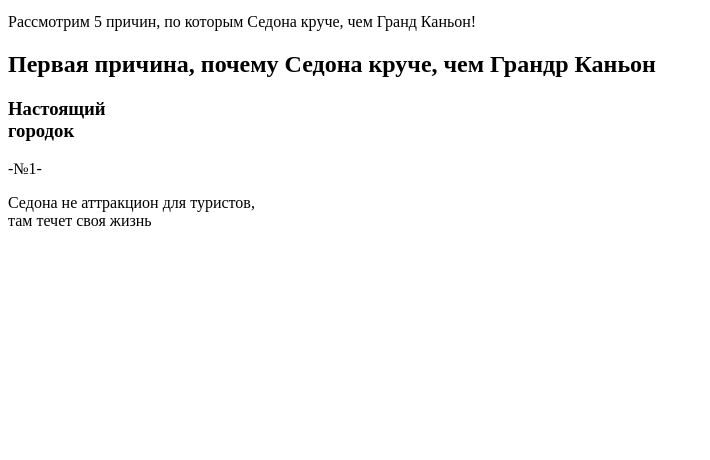
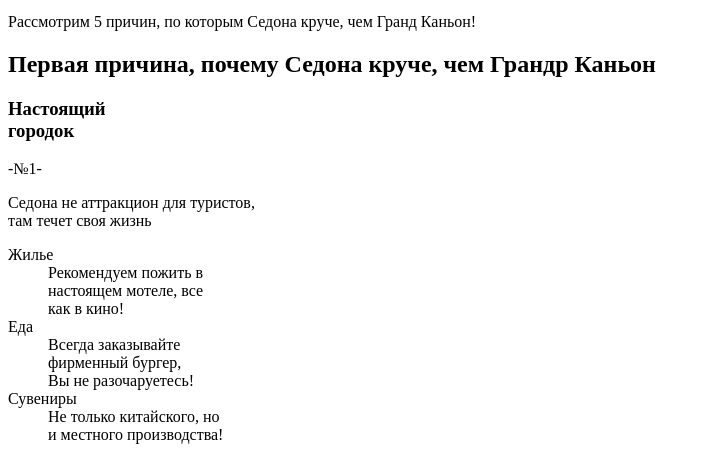
Before and after one commit to ElSemki/Html-Academy-Sedona-Adaptiv, a website: page source/index.html in a window 1280 px wide. Shown: the part 384-844 px from the top of the page, without its empty margins (0-710 px from the left). Before the commit the page ends 800 px from the top, so only its background shows below. Drawn offline with Linux system fonts and the light colour scheme.

Commit message:
Добавил секцию Benefits

```diff
--- a/source/index.html
+++ b/source/index.html
@@ -55,7 +55,8 @@
       </div>
     </section>
     <section class="first-reason">
-      <div class="first-reason__wrapper reason">
+      <div class="first-reason__wrapper">
+        <div class="reason">
           <h2 class="visually-hidde">Первая причина, почему Седона круче, чем Грандр Каньон</h2>
           <h3 class="reason__description">Настоящий<br>
             городок
@@ -66,9 +67,36 @@
             там течет своя жизнь
           </p>
         </div>
+      </div>
     </section>
     <section class="benefits">
-
+      <div class="benefits__wrapper">
+        <dl class="benefits__list">
+          <div class="benefits__item">
+            <dt class="benefits__subtitle">Жилье</dt>
+            <dd class="benefits__desc">
+              Рекомендуем пожить в<br>
+              настоящем мотеле, все<br>
+              как в кино!
+            </dd>
+          </div>
+          <div class="benefits__item">
+            <dt class="benefits__subtitle">Еда</dt>
+            <dd class="benefits__desc">
+              Всегда заказывайте<br>
+              фирменный бургер,<br>
+              Вы не разочаруетесь!
+            </dd>
+          </div>
+          <div class="benefits__item">
+            <dt class="benefits__subtitle">Сувениры</dt>
+            <dd class="benefits__desc">
+              Не только китайского, но<br>
+              и местного производства!
+            </dd>
+          </div>
+        </dl>
+      </div>
     </section>
   </main>
 
```
Lines whose indentation alone changed are shown as unchanged.
